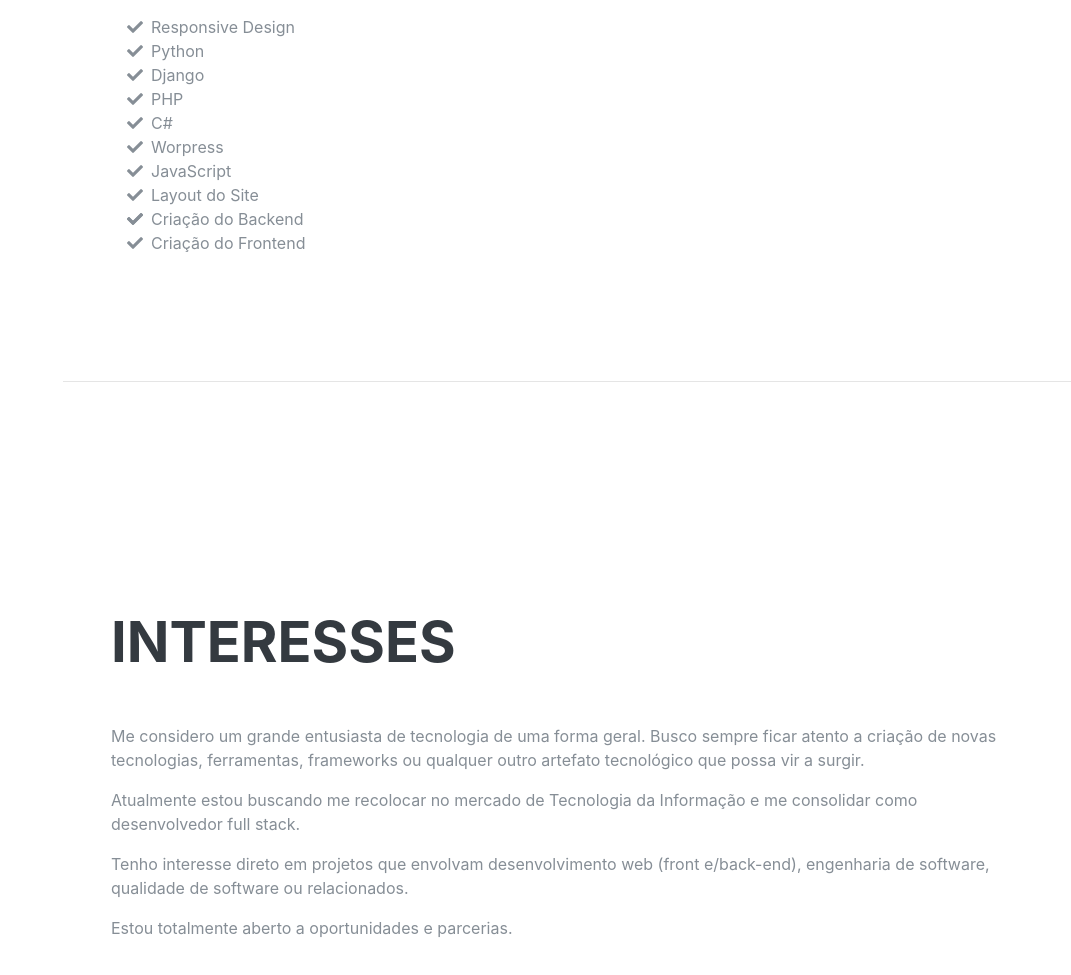
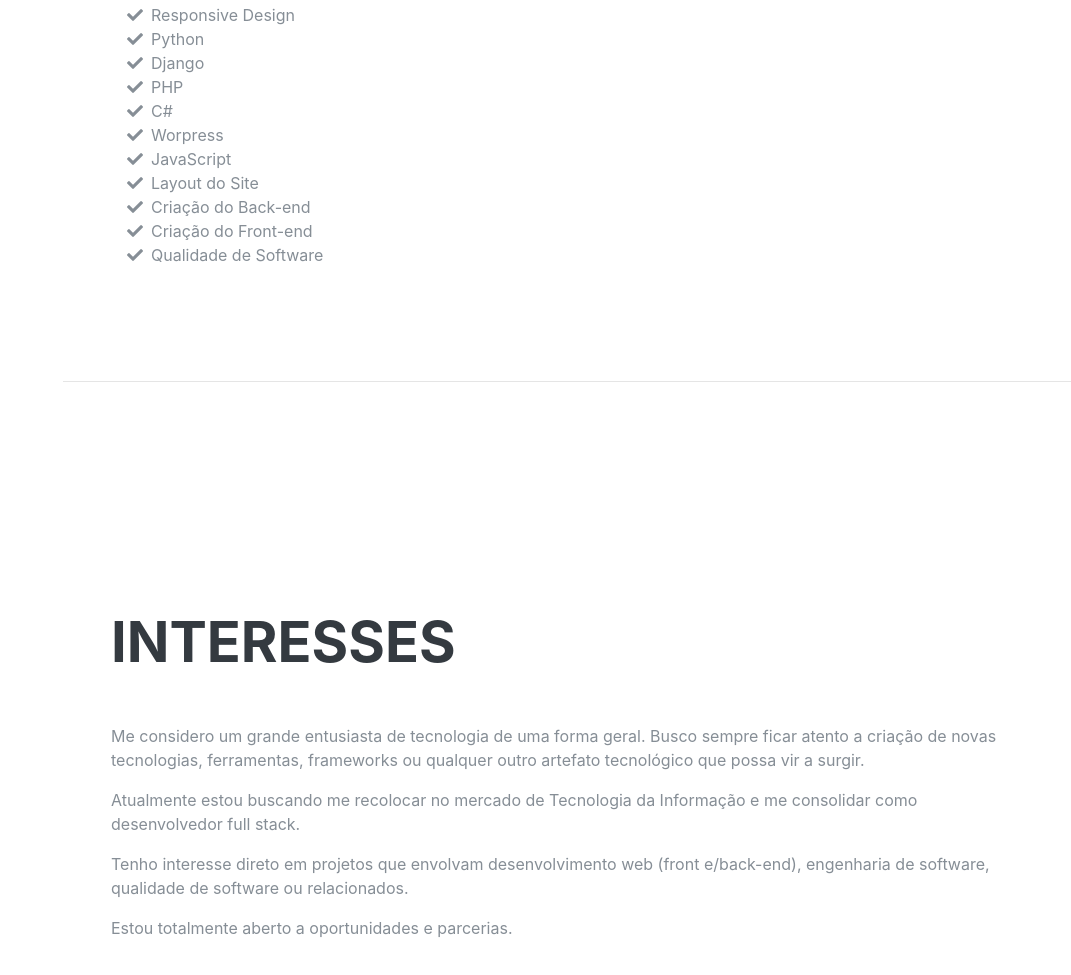
Before and after one commit to manoel-neto-morais/presentation, a plain HTML site: page index.html in a window 1280 px wide. Shown: the part 3309-4284 px from the top of the page, without its empty margins (209-1280 px from the left). Drawn offline with Linux system fonts and the light colour scheme; a web font is replaced by a local one.

Commit message:
Update index.html

```diff
--- a/index.html
+++ b/index.html
@@ -289,14 +289,18 @@
                             <i class="fa-li fa fa-check"></i> JavaScript
                         </li>
                         <li>
-                            <i class="fa-li fa fa-check"></i> Layout do Site</li>
+                            <i class="fa-li fa fa-check"></i> Layout do Site
+                        </li>
+
                         <li>
-                            <i class="fa-li fa fa-check"></i>
+                            <i class="fa-li fa fa-check"></i> Criação do Back-end
                         </li>
                         <li>
-                            <i class="fa-li fa fa-check"></i> Criação do Backend</li>
+                            <i class="fa-li fa fa-check"></i> Criação do Front-end
+                        </li>
                         <li>
-                            <i class="fa-li fa fa-check"></i> Criação do Frontend</li>
+                            <i class="fa-li fa fa-check"></i> Qualidade de Software
+                        </li>
 
                 </ul>
             </div>
```
